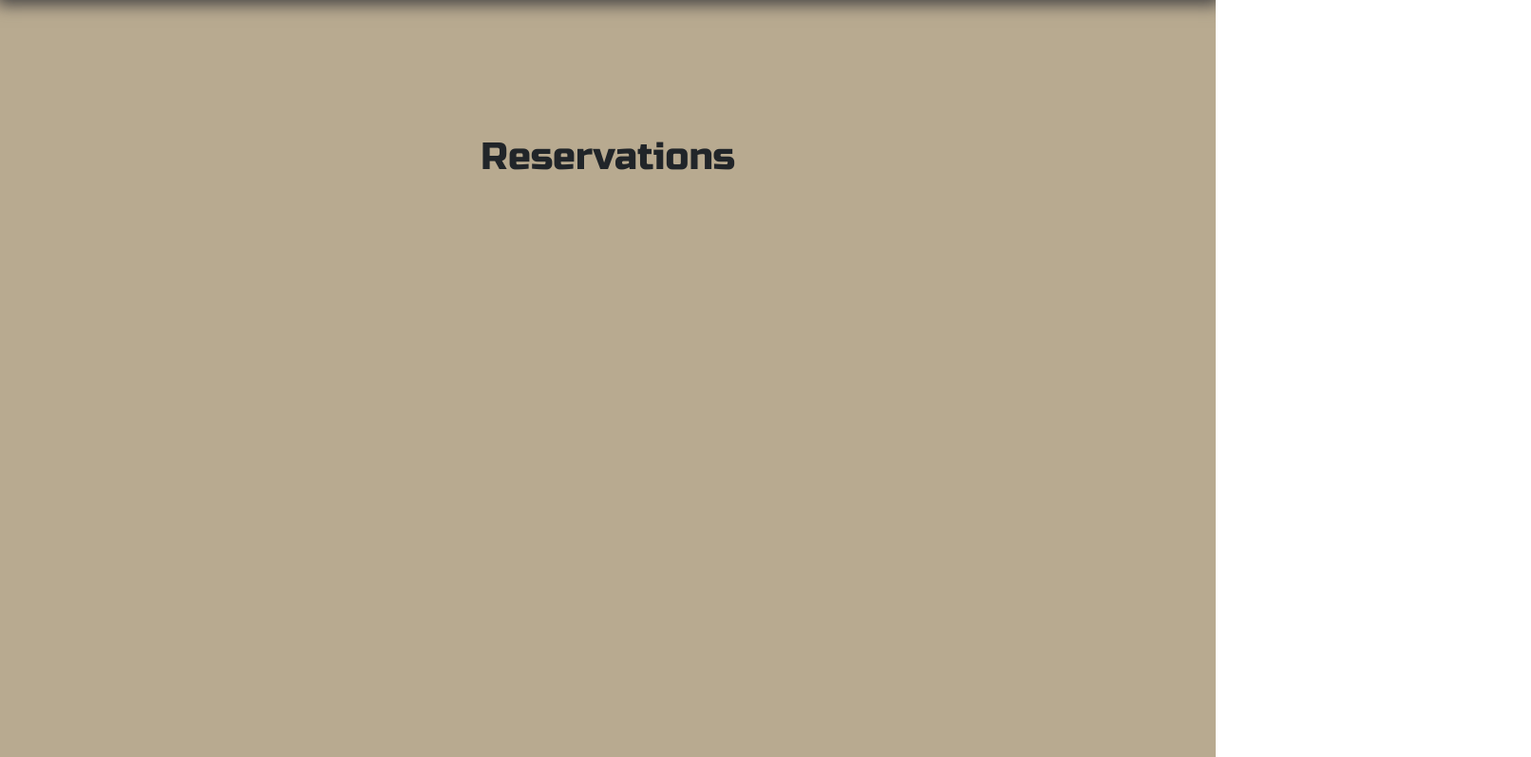
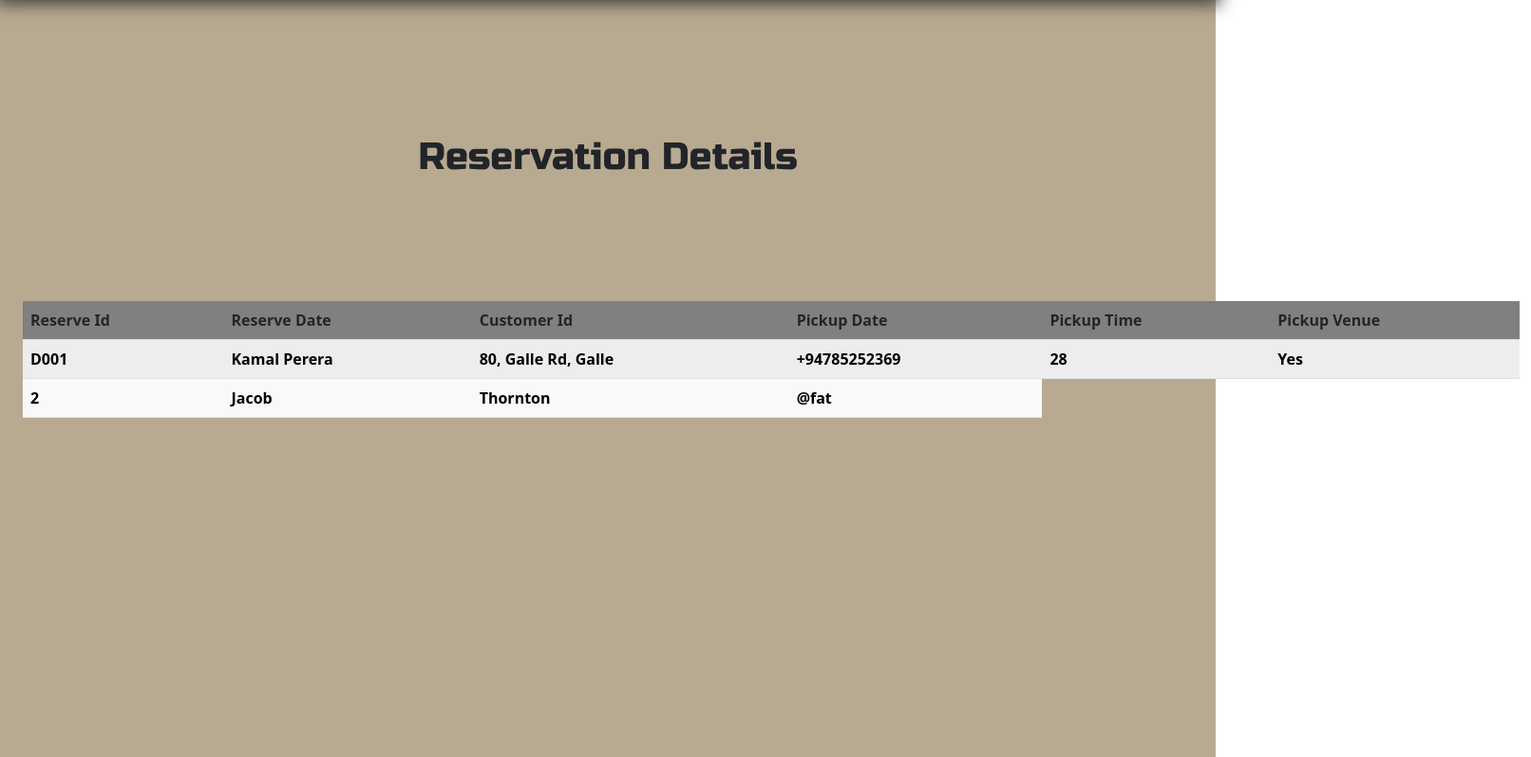
Before and after one commit to VihangaIndeewara/Easy-Car-Rental, a plain HTML site: page Car_Rental_Front_End/src/pages/adminDashBoard.html in a window 1280 px wide. Both pictures are taken after a click on the link "Reservations". Shown: the part 75-872 px from the top of the page at 95% size, 1612 px wide, since content can reach past the window. Drawn offline with Linux system fonts and the light colour scheme; a web font is replaced by a local one.

Commit message:
Added Details For Reservation Details Table

```diff
--- a/Car_Rental_Front_End/src/pages/adminDashBoard.html
+++ b/Car_Rental_Front_End/src/pages/adminDashBoard.html
@@ -830,7 +830,7 @@
     </div>
 </main>
 
-<!--Rental Details-->
+<!--Reservation Details-->
 <main class="container-fluid" id="ReservationsPage" style="display: none; height: 1010px; background: #B8AA90">
 
     <br>
@@ -839,9 +839,50 @@
     <br>
     <br>
     <br>
-    <h1 class=" topic text-center">Reservations</h1>
+    <h1 class=" topic text-center">Reservation Details</h1>
+    <!--    Table-->
+
     <br>
     <br>
+    <br>
+    <br>
+    <br>
+
+    <div  class="container-fluid " style=" width: 1600px; height:580px;">
+        <table class="table table-striped "  >
+            <thead style="background: gray" >
+            <tr>
+                <th scope="col">Reserve Id</th>
+                <th scope="col">Reserve Date</th>
+                <th scope="col">Customer Id</th>
+                <th scope="col">Pickup Date</th>
+                <th scope="col">Pickup Time</th>
+                <th scope="col">Pickup Venue</th>
+            </tr>
+            </thead>
+            <tbody class="table-light fs-6 fw-bold">
+            <tr>
+                <td>D001</td>
+                <td>Kamal Perera</td>
+                <td>80, Galle Rd, Galle</td>
+                <td>+94785252369</td>
+                <td>28</td>
+                <td>Yes</td>
+            </tr>
+            <tr>
+                <th scope="row">2</th>
+                <td>Jacob</td>
+                <td>Thornton</td>
+                <td>@fat</td>
+            </tr>
+            <!--                <tr>-->
+            <!--                    <th scope="row">3</th>-->
+            <!--                    <td colspan="2">Larry the Bird</td>-->
+            <!--                    <td>@twitter</td>-->
+            <!--                </tr>-->
+            </tbody>
+        </table>
+    </div>
 </main>
 
 <!--Schedule Details-->
```
